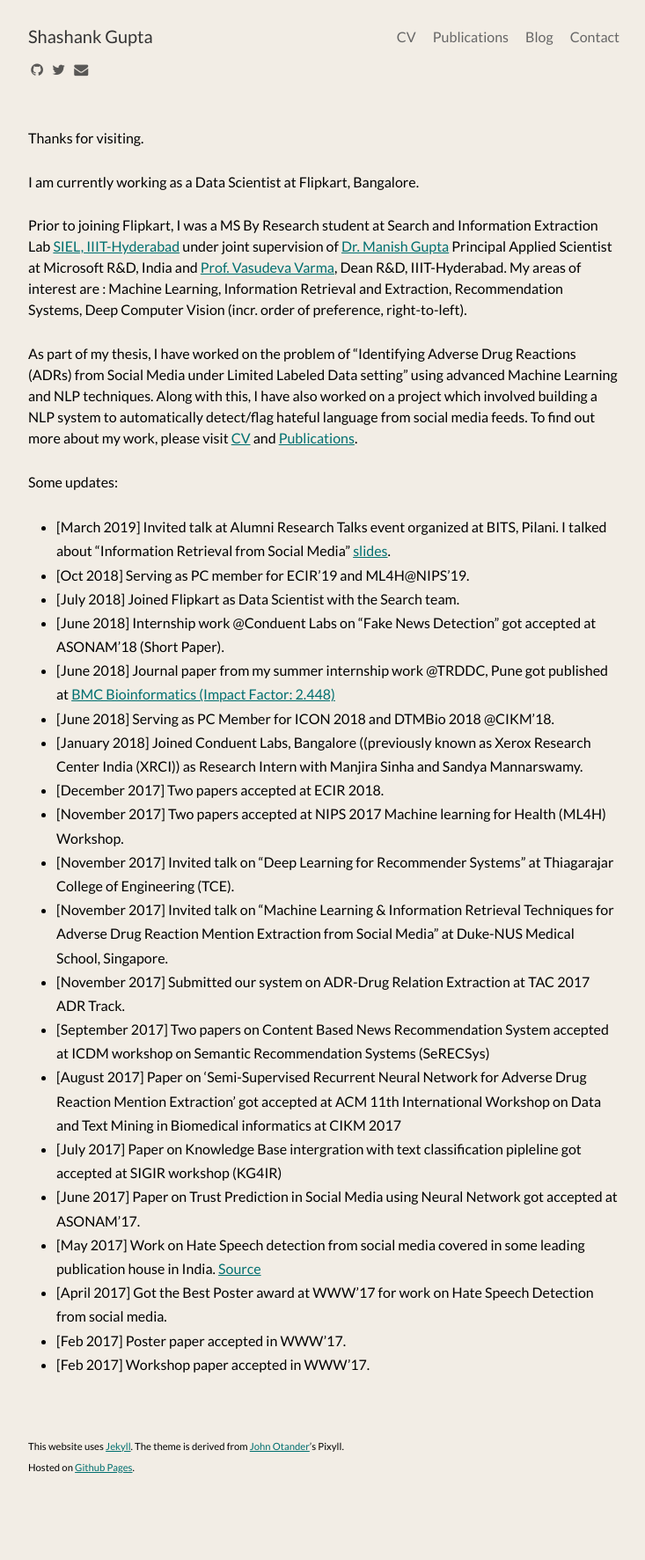
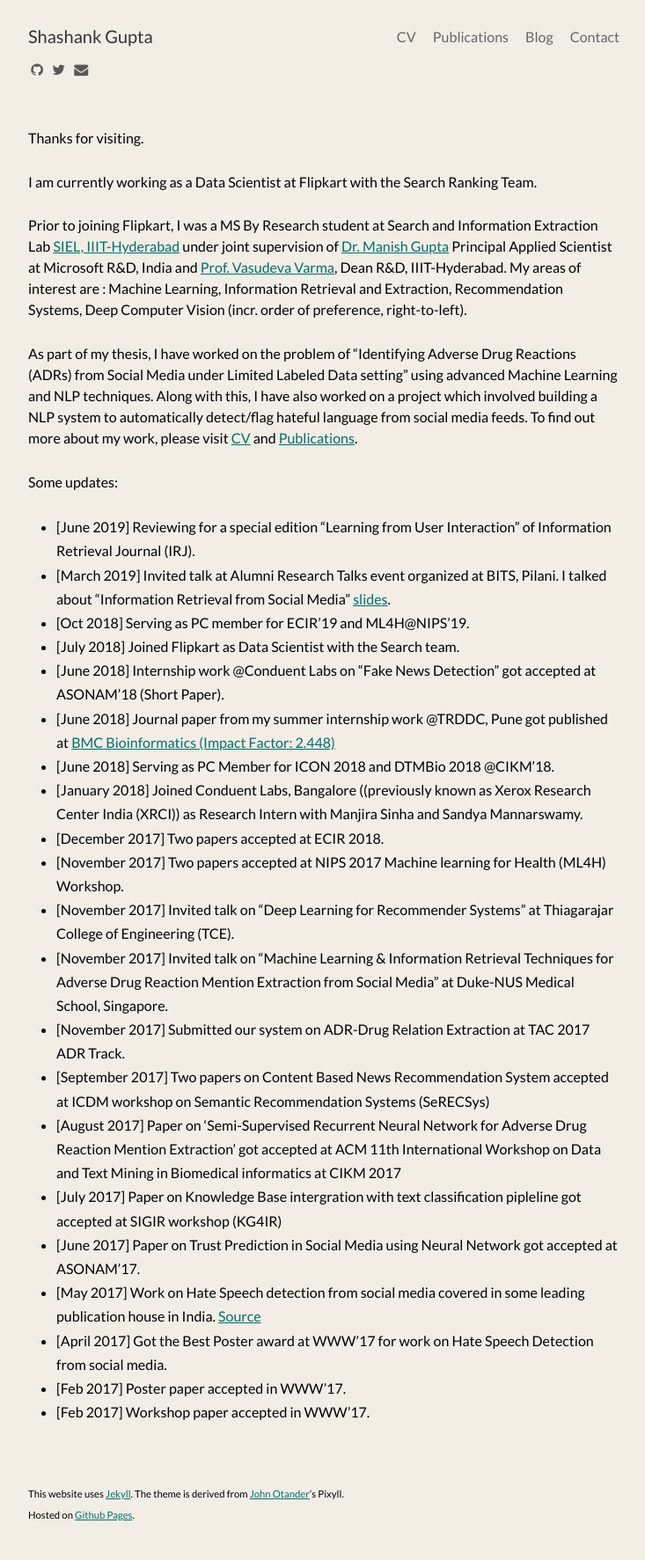
Before and after one commit to shashankg7/shashankg7.github.io, a Jekyll site: the page built from index.md, in a window 1280 px wide. Shown: the whole page at 88% size, without its empty margins (272-1005 px from the left). Built offline with Jekyll 4.4.1, drawn with Linux system fonts in a browser that asks for light colours; nearby versions of some CDN libraries; before the commit the page ends 1719 px from its top, so only the background shows below that.

Commit message:
Update index.md

```diff
--- a/index.md
+++ b/index.md
@@ -5,7 +5,7 @@
 
 Thanks for visiting.
 
-I am currently working as a Data Scientist at Flipkart, Bangalore.
+I am currently working as a Data Scientist at Flipkart with the Search Ranking Team.
 
 Prior to joining Flipkart, I was a MS By Research student at Search and Information Extraction Lab [SIEL, IIIT-Hyderabad](search.iiit.ac.in) under joint supervision of [Dr. Manish Gupta](https://www.microsoft.com/en-us/research/people/gmanish/?from=http%3A%2F%2Fresearch.microsoft.com%2Fen-us%2Fpeople%2Fgmanish%2F#) Principal Applied Scientist at Microsoft R&D, India and [Prof. Vasudeva Varma](https://faculty.iiit.ac.in/~vv/Home.html), Dean R&D, IIIT-Hyderabad. My areas of interest are : Machine Learning, Information Retrieval and Extraction, Recommendation Systems, Deep Computer Vision (incr. order of preference, right-to-left).
 
@@ -14,6 +14,7 @@
 
 Some updates:
 
+* [June 2019] Reviewing for a special edition "Learning from User Interaction" of Information Retrieval Journal (IRJ).
 * [March 2019] Invited talk at Alumni Research Talks event organized at BITS, Pilani. I talked about "Information Retrieval from Social Media" [slides](https://docs.google.com/presentation/d/1waACjQVOiorrI6wtdGX1ataYaQVMKCqQGT2We69y19w/edit#slide=id.g5459ed153a_0_29).
 * [Oct 2018] Serving as PC member for ECIR'19 and ML4H@NIPS'19.
 * [July 2018] Joined Flipkart as Data Scientist with the Search team.
```
